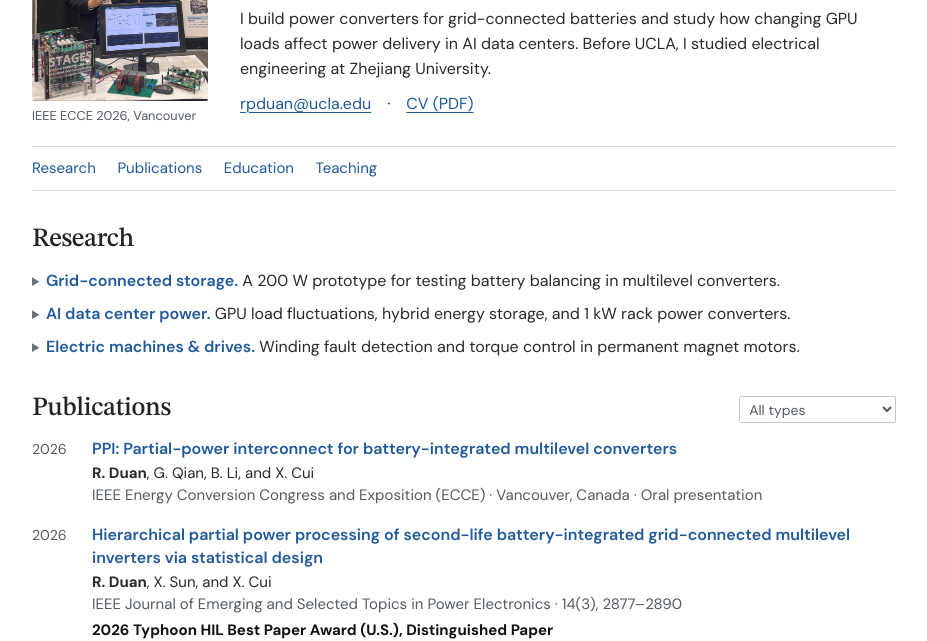
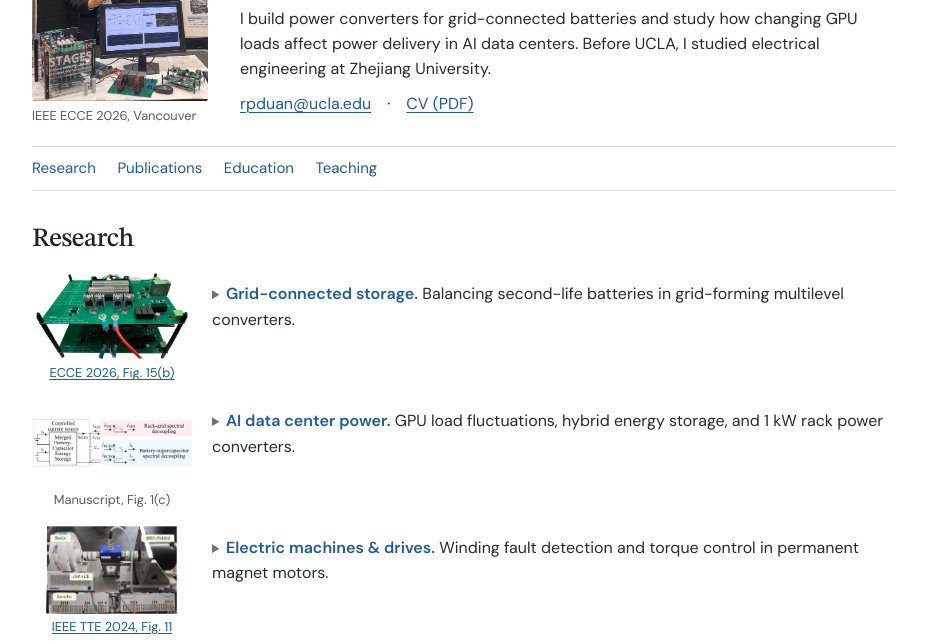
Before and after one commit to RyanDuanFly/ryanduanfly.github.io, a plain HTML site: page index.html in a window 1280 px wide. Shown: the part 159-800 px from the top of the page, without its empty margins (176-1103 px from the left). Drawn offline with Linux system fonts and the light colour scheme.

Commit message:
Illustrate each research topic with its paper figure

```diff
--- a/index.html
+++ b/index.html
@@ -15,7 +15,7 @@
   <title>Rupeng Duan · Power Electronics at UCLA</title>
   <link rel="icon" href="assets/rd-blue.png" type="image/png">
   <link rel="stylesheet" href="assets/fonts.css?v=academic-profile">
-  <link rel="stylesheet" href="style.css?v=academic-profile">
+  <link rel="stylesheet" href="style.css?v=research-figures">
   <script src="site.js?v=academic-profile" defer></script>
 </head>
 <body>
@@ -42,10 +42,17 @@
 
     <section class="content-section" id="research" aria-labelledby="research-title">
       <h2 id="research-title">Research</h2>
+      <div class="research-entry">
+        <figure class="research-figure">
+          <a href="assets/battery-inverter-ecce-2026.webp" aria-label="View full-size photo of the two-battery inverter prototype">
+            <img src="assets/battery-inverter-ecce-2026.webp" width="940" height="537" alt="Two-battery-unit cascaded H-bridge inverter prototype.">
+          </a>
+          <figcaption><a href="https://epapers2.org/ecce2026/ESR/session_view.php?session_id=7">ECCE 2026, Fig. 15(b)</a></figcaption>
+        </figure>
         <details class="research-topic" id="storage-projects">
           <summary>
             <strong>Grid-connected storage.</strong>
-          <span>A 200 W prototype for testing battery balancing in multilevel converters.</span>
+            <span>Balancing second-life batteries in grid-forming multilevel converters.</span>
           </summary>
           <div class="project-notes">
             <section>
@@ -56,6 +63,14 @@
             </section>
           </div>
         </details>
+      </div>
+      <div class="research-entry">
+        <figure class="research-figure">
+          <a href="assets/datacenter-manuscript-fig1c.png" aria-label="View full-size battery–capacitor energy storage diagram">
+            <img src="assets/datacenter-manuscript-fig1c.png" width="1600" height="484" alt="Battery–capacitor buffer separating rack load fluctuations from grid power and splitting current between the battery and supercapacitor.">
+          </a>
+          <figcaption>Manuscript, Fig. 1(c)</figcaption>
+        </figure>
         <details class="research-topic" id="datacenter-projects">
           <summary>
             <strong>AI data center power.</strong>
@@ -66,6 +81,7 @@
               <h3>Power smoothing under variable GPU loads</h3>
               <p class="project-date">UCLA · Jun 2026 – present</p>
               <p>I built an electromagnetic transient model that spans the grid interface through the voltage regulator module. In simulations with time-varying, unbalanced GPU loads, my hybrid battery–supercapacitor buffer reduced power fluctuations by 80% and UPS DC-link voltage oscillations by 96%.</p>
+              <p class="figure-credit">Figure 1(c) is from <cite>A Merged Battery-Capacitor Double-Conversion UPS for Pulsed Power Mitigation in AI Data Centers</cite>, a manuscript by Rupeng Duan, Bulent Sarlioglu, and Xiaofan Cui.</p>
             </section>
             <section>
               <h3>48 V to 12 V resonant conversion</h3>
@@ -79,6 +95,14 @@
             </section>
           </div>
         </details>
+      </div>
+      <div class="research-entry">
+        <figure class="research-figure">
+          <a href="assets/motor-test-bench-tte-2024.webp" aria-label="View full-size photo of the motor fault-diagnosis test bench">
+            <img src="assets/motor-test-bench-tte-2024.webp" width="1105" height="741" alt="Experimental setup with a brake, a dual three-phase permanent magnet motor, a dSPACE controller, and an inverter.">
+          </a>
+          <figcaption><a href="https://doi.org/10.1109/TTE.2024.3366595">IEEE TTE 2024, Fig. 11</a></figcaption>
+        </figure>
         <details class="research-topic" id="machine-projects">
           <summary>
             <strong>Electric machines &amp; drives.</strong>
@@ -107,6 +131,7 @@
             </section>
           </div>
         </details>
+      </div>
     </section>
 
     <section id="publications" class="content-section" aria-labelledby="publications-heading">
--- a/style.css
+++ b/style.css
@@ -36,7 +36,12 @@ a:hover { color: #133d6e; }
 .section-links a:hover, .section-links a:focus-visible { text-decoration: underline; }
 main > section { margin-top: 2rem; }
 main > section > h2, .section-heading { margin-bottom: .8rem; }
-.research-topic { margin: .45rem 0; }
+.research-entry { display: grid; grid-template-columns: 10rem minmax(0,1fr); align-items: start; gap: 1.25rem; margin: 1.05rem 0; }
+.research-figure img { display: block; width: 100%; height: 5.5rem; object-fit: contain; }
+.research-figure figcaption { margin-top: .25rem; text-align: center; font-size: .8rem; line-height: 1.4; color: var(--muted); }
+.research-figure > a { display: block; }
+.research-topic { margin: .55rem 0 0; }
+.figure-credit { font-size: .9rem; color: var(--muted); }
 .research-topic summary { cursor: pointer; width: fit-content; max-width: 100%; line-height: 1.6; }
 .research-topic summary::marker { color: #6a727a; font-size: .82em; }
 .research-topic summary strong { font-weight: 600; }
@@ -75,6 +80,12 @@ main > section > h2, .section-heading { margin-bottom: .8rem; }
   .portrait figcaption { font-size: .75rem; }
   h1 { font-size: 2rem; }
   .section-links { column-gap: 1.1rem; }
+  .research-entry { display: flow-root; }
+  .research-figure { float: right; width: 6.8rem; margin: 0 0 .4rem .8rem; }
+  .research-figure img { height: 4.3rem; }
+  .research-topic { margin-top: 0; }
+  .research-topic summary { width: auto; }
+  .project-notes { clear: both; }
   main > section { margin-top: 1.55rem; }
   .timeline-row, .detail-list { grid-template-columns: 1fr; gap: .1rem; }
   .detail-list dd + dt { margin-top: .5rem; }
```
Also changed, not shown: assets/battery-inverter-ecce-2026.webp (added), assets/datacenter-manuscript-fig1c.png (added), assets/motor-test-bench-tte-2024.webp (added). Lines whose indentation alone changed are shown as unchanged.
